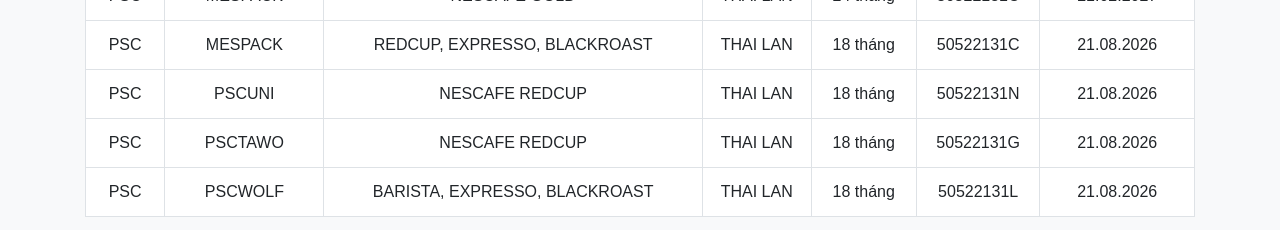
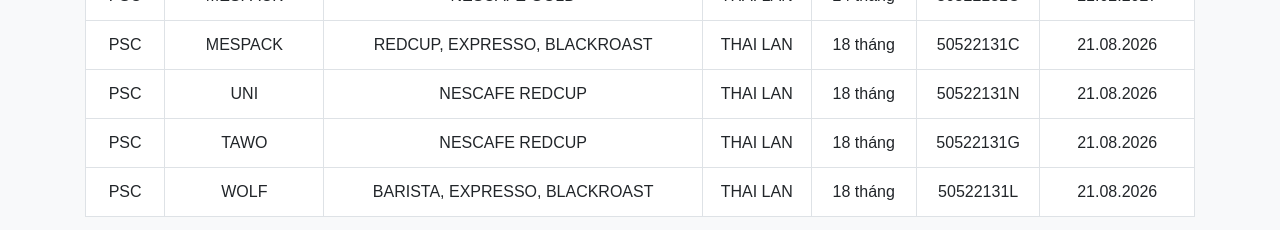
Before and after one commit to TuBui-1011/Julian-Date-And-Batch-Code-Display, a plain HTML site: page index.html in a window 1280 px wide. Shown: the part 1004-1234 px from the top of the page. Drawn offline with nearby package versions, Linux system fonts and the light colour scheme.

Commit message:
Update index.html

```diff
--- a/index.html
+++ b/index.html
@@ -998,7 +998,7 @@
                 </tr>
                 <tr>
                     <td>PSC</td>
-                    <td>PSCUNI</td>
+                    <td>UNI</td>
                     <td>NESCAFE REDCUP</td>
                     <td>THAI LAN</td>
                     <td>18 tháng</td>
@@ -1007,7 +1007,7 @@
                 </tr>
                 <tr>
                     <td>PSC</td>
-                    <td>PSCTAWO</td>
+                    <td>TAWO</td>
                     <td>NESCAFE REDCUP</td>
                     <td>THAI LAN</td>
                     <td>18 tháng</td>
@@ -1016,7 +1016,7 @@
                 </tr>
                 <tr>
                     <td>PSC</td>
-                    <td>PSCWOLF</td>
+                    <td>WOLF</td>
                     <td>BARISTA, EXPRESSO, BLACKROAST</td>
                     <td>THAI LAN</td>
                     <td>18 tháng</td>
```
